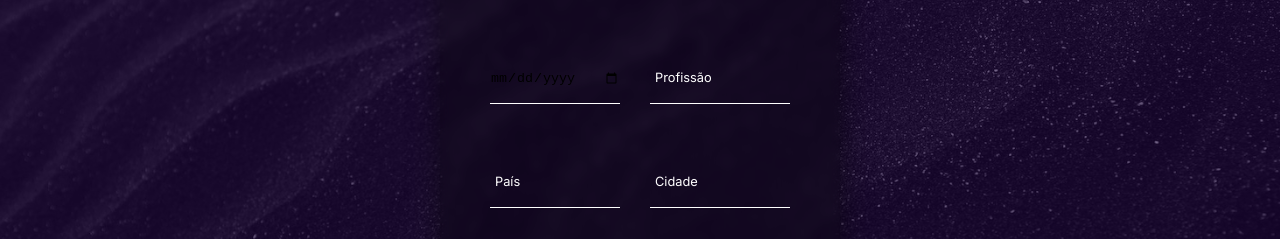
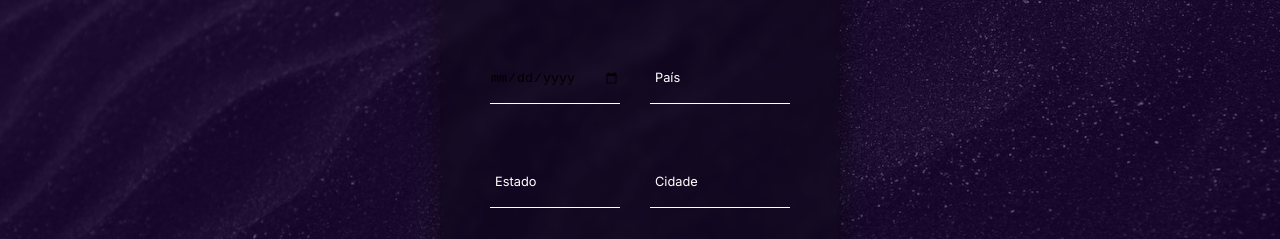
Before and after one commit to eupedrorodrigues/TravelSpace, a Next.js app: page /pages/Register in a window 1280 px wide. Shown: the part 432-671 px from the top of the page. Built offline with nearby package versions, Linux system fonts and the light colour scheme.

Commit message:
Fix: business rules at register

```diff
--- a/src/components/Forms/FormsRegister/FormRegister.jsx
+++ b/src/components/Forms/FormsRegister/FormRegister.jsx
@@ -47,7 +47,7 @@ const FormRegister = () => {
                     type='text'
                     required
                     />
-                    <label>Profissão</label>
+                    <label>País</label>
                 </div>
               </div>
               <div className={styles.WrapperInputBox}>
@@ -56,7 +56,7 @@ const FormRegister = () => {
                         type='text'
                         required
                     />
-                    <label>País</label>
+                    <label>Estado</label>
                 </div>
                 <div className={styles.InputXR}>
                     <input
```
